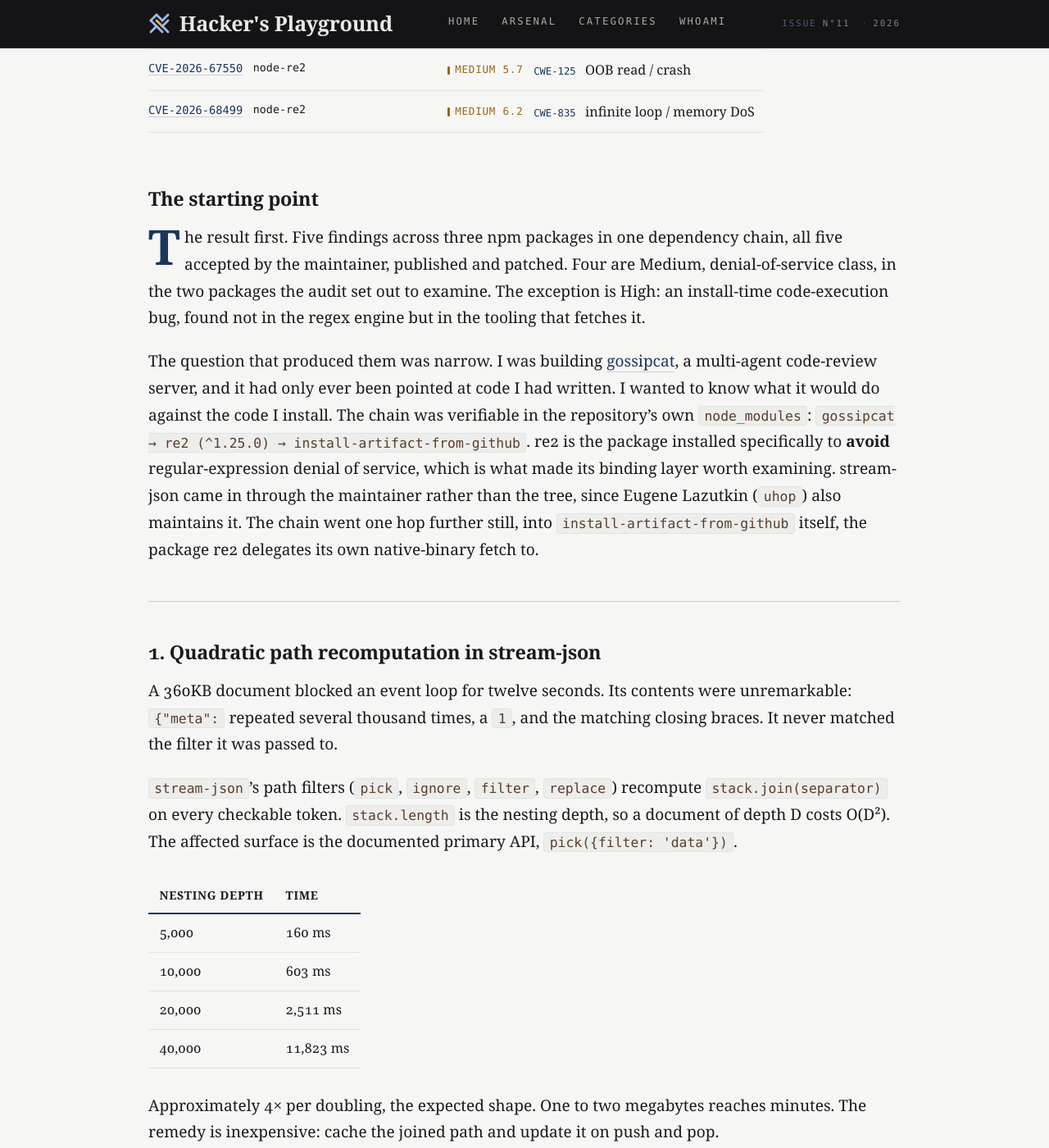
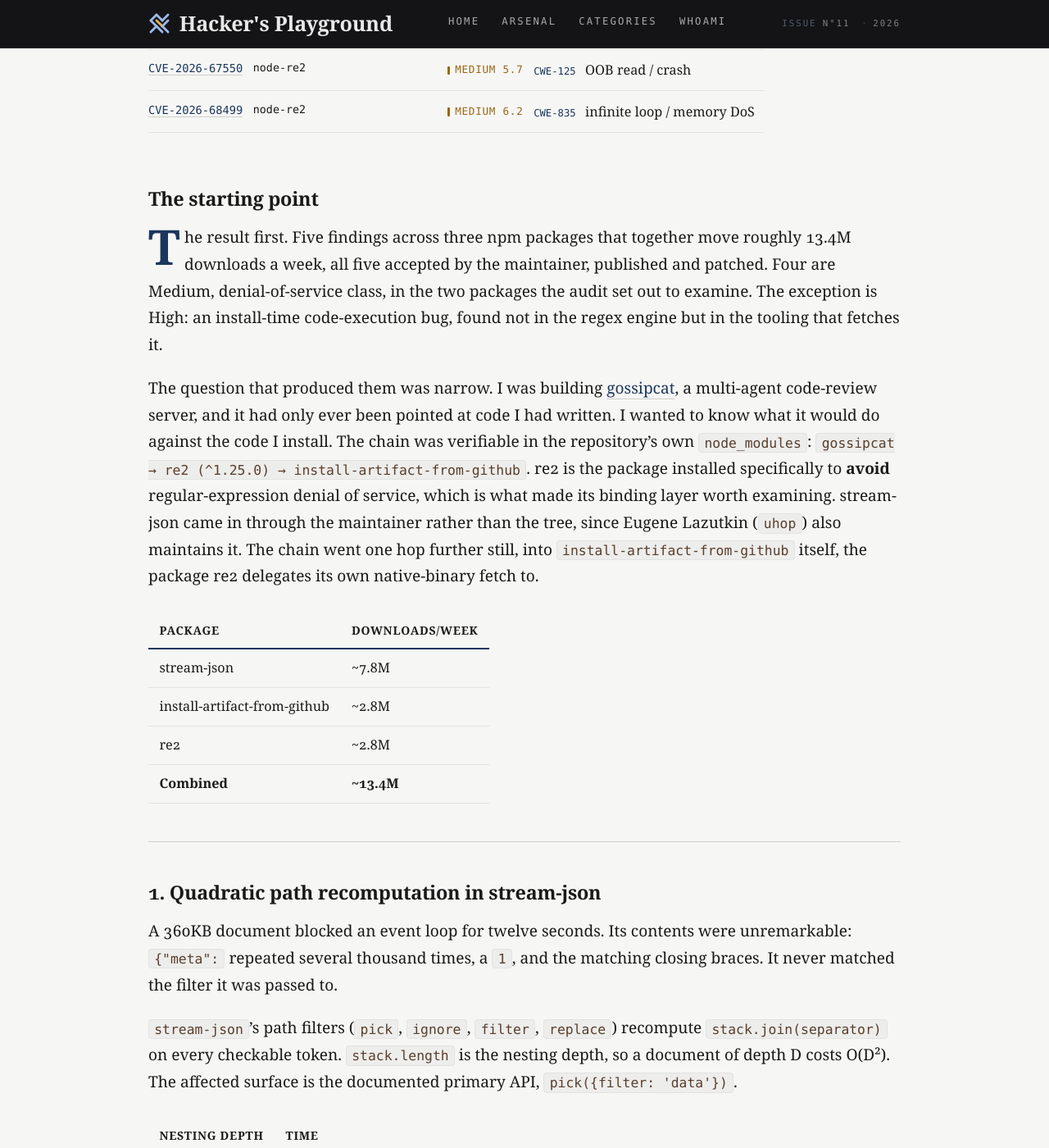
Before and after one commit to ataberk-xyz/ataberk-xyz.github.io, a Jekyll site: the page built from _posts/2026-08-19-five-cves-in-my-own-dependency-tree.md, in a window 1280 px wide and 1400 px high, scrolled down 1173 px. Shown: the whole window at 82% size. Built offline with Jekyll 4.4.1, drawn with Linux system fonts in a browser that asks for light colours.

Commit message:
post: surface the ~13.4M downloads/week figure (EN+TR)
Previously it only lived in the ledger's TARGET field, easy to miss on
a skim. Now stated in the opening sentence, plus a per-package
breakdown table (stream-json/install-artifact-from-github/re2) right
after the intro, matching the post's existing table conventions.

Co-Authored-By: Claude Sonnet 5 <noreply@anthropic.com>

```diff
--- a/_posts/2026-08-19-five-cves-in-my-own-dependency-tree.md
+++ b/_posts/2026-08-19-five-cves-in-my-own-dependency-tree.md
@@ -56,9 +56,16 @@ summary: "I pointed my own multi-agent review system at my own dependency tree:
 
 ### The starting point
 
-The result first. Five findings across three npm packages in one dependency chain, all five accepted by the maintainer, published and patched. Four are Medium, denial-of-service class, in the two packages the audit set out to examine. The exception is High: an install-time code-execution bug, found not in the regex engine but in the tooling that fetches it.
+The result first. Five findings across three npm packages that together move roughly 13.4M downloads a week, all five accepted by the maintainer, published and patched. Four are Medium, denial-of-service class, in the two packages the audit set out to examine. The exception is High: an install-time code-execution bug, found not in the regex engine but in the tooling that fetches it.
 
 The question that produced them was narrow. I was building [gossipcat](https://github.com/gossipcat-ai/gossipcat-ai), a multi-agent code-review server, and it had only ever been pointed at code I had written. I wanted to know what it would do against the code I install. The chain was verifiable in the repository's own `node_modules`: `gossipcat → re2 (^1.25.0) → install-artifact-from-github`. re2 is the package installed specifically to **avoid** regular-expression denial of service, which is what made its binding layer worth examining. stream-json came in through the maintainer rather than the tree, since Eugene Lazutkin (`uhop`) also maintains it. The chain went one hop further still, into `install-artifact-from-github` itself, the package re2 delegates its own native-binary fetch to.
+
+| Package | Downloads/week |
+|---|---|
+| stream-json | ~7.8M |
+| install-artifact-from-github | ~2.8M |
+| re2 | ~2.8M |
+| **Combined** | **~13.4M** |
 
 ---
 
```
Also changed, not shown: _tr/2026-08-19-five-cves-in-my-own-dependency-tree.md (+8 -1 lines).
